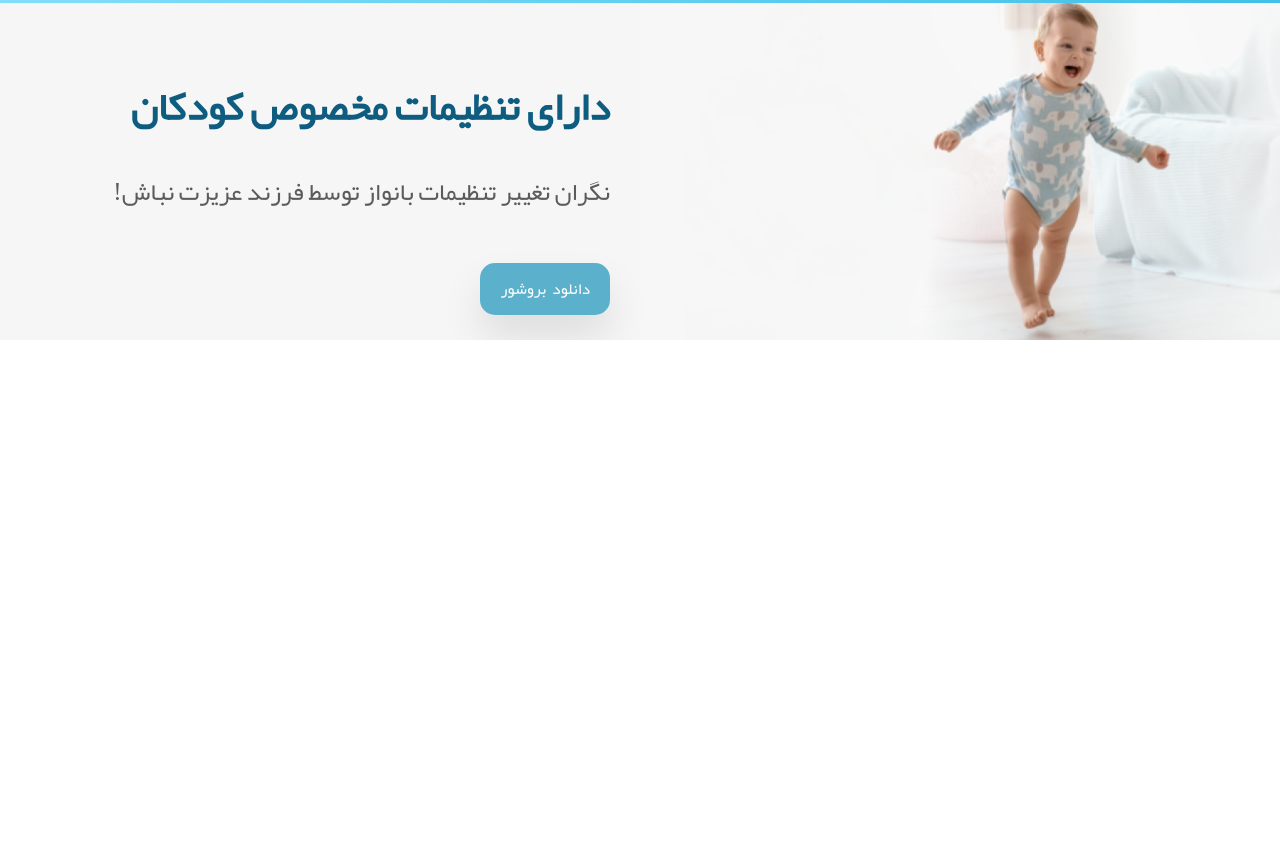
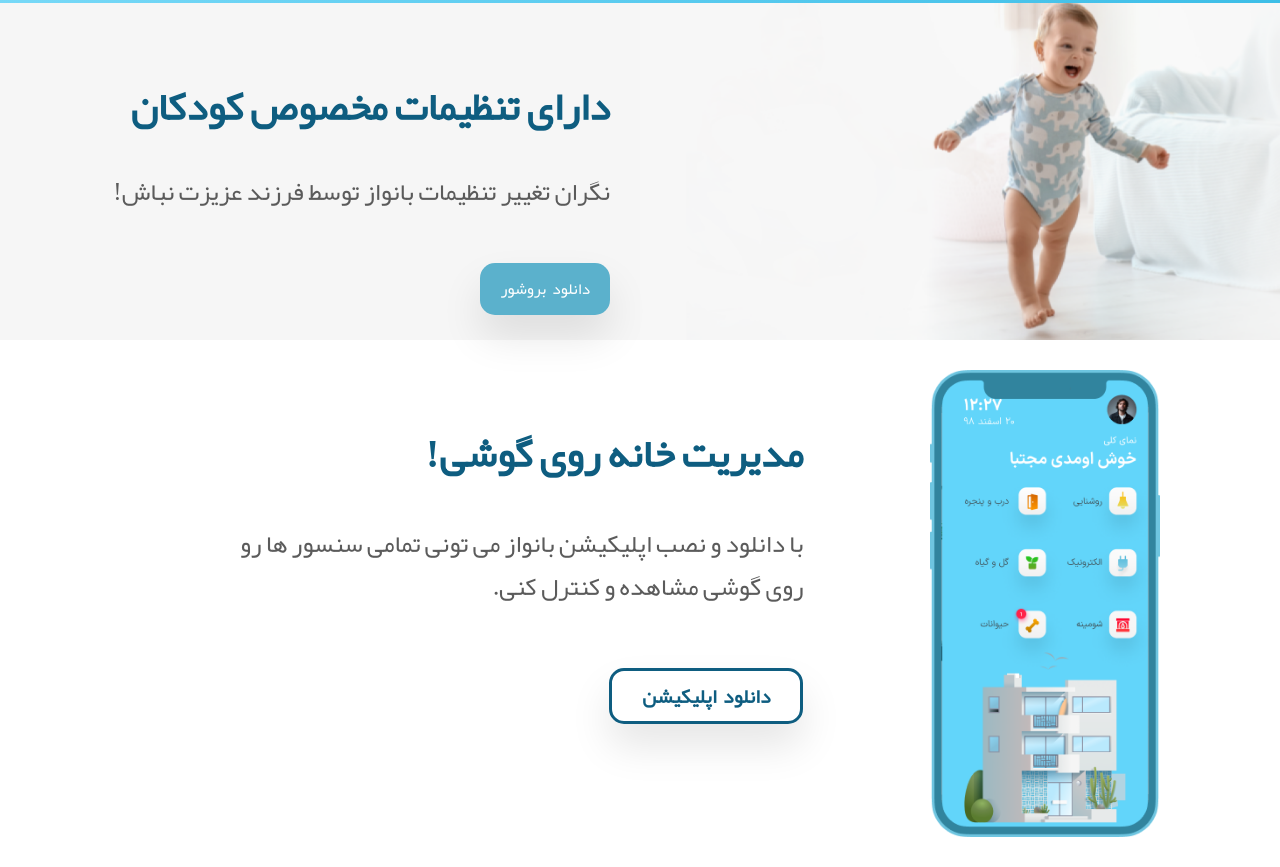
Before and after one commit to MSahebi-hub/Banavaaz-Project, a plain HTML site: page index.html in a window 1280 px wide. Shown: the part 1468-2335 px from the top of the page. Before the commit the page ends 1808 px from the top, so only its background shows below. Drawn offline with Linux system fonts and the light colour scheme.

Commit message:
added app section

```diff
--- a/index.html
+++ b/index.html
@@ -106,7 +106,21 @@
         <button class="btn btn--primary">دانلود بروشور</button>
       </div>
     </section>
-
+    <section class="app">
+      <img
+        src="/assets/images/iPhone-12-Mini.png"
+        class="app__image"
+        alt="iPhone photo"
+      />
+      <div class="app__text">
+        <h2 class="app__title">مدیریت خانه روی گوشی!</h2>
+        <p class="app__description">
+          با دانلود و نصب اپلیکیشن بانواز می تونی تمامی سنسور ها رو روی گوشی
+          مشاهده و کنترل کنی.
+        </p>
+        <button class="btn app__btn">دانلود اپلیکیشن</button>
+      </div>
+    </section>
     <script src="/js/main.js"></script>
   </body>
 </html>
```
